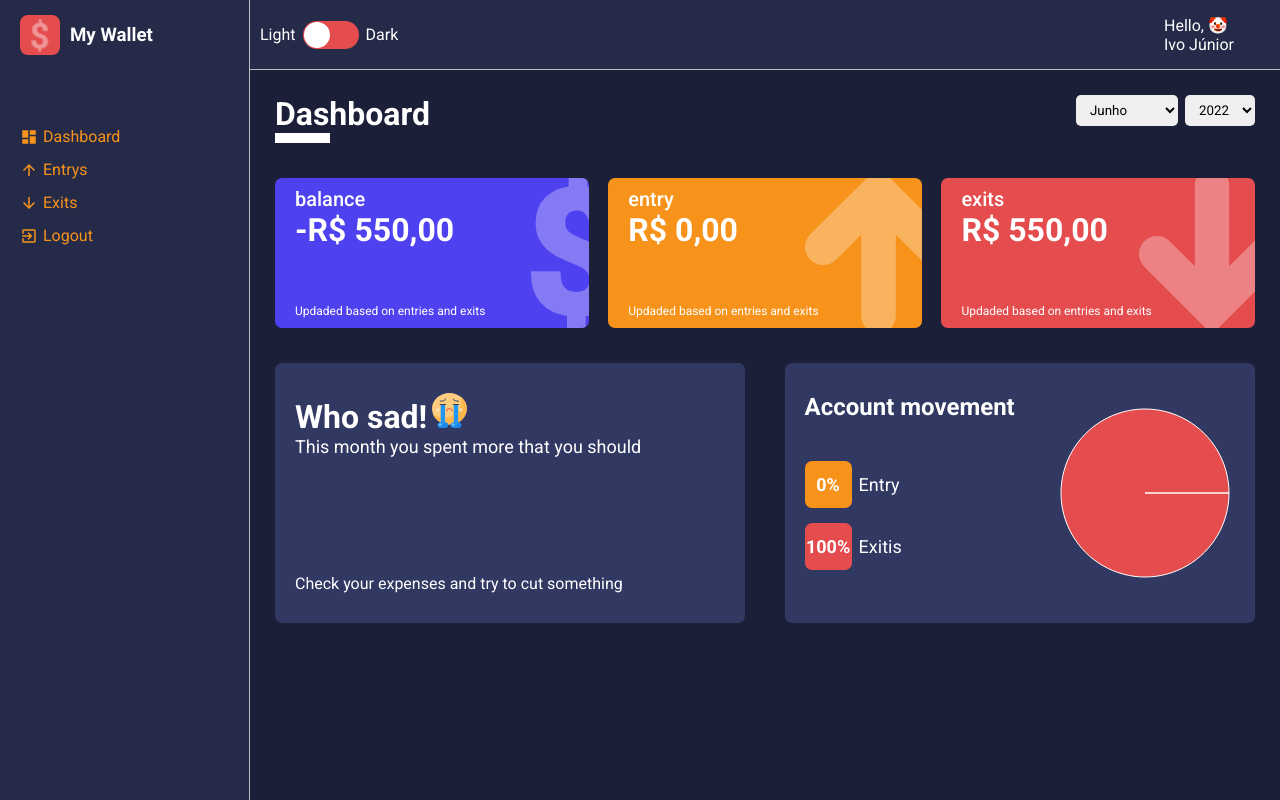
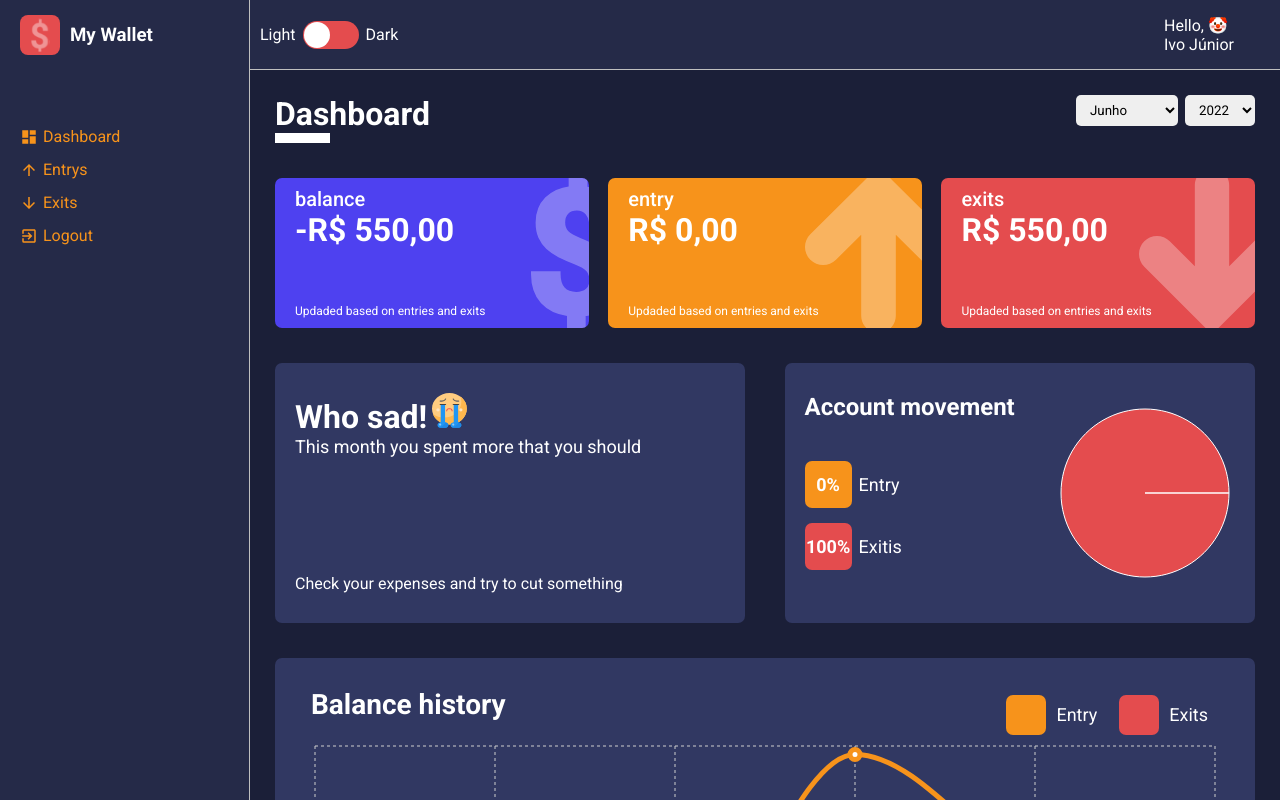
Before and after one commit to Ivo-Jr/my-wallet, a React (Create React App) app: page /dashboard in a window 1280 px wide. Built offline with nearby package versions, Linux system fonts and the light colour scheme; data requests are answered from the project's data file.

Commit message:
bar graph of balance history has been finished

```diff
--- /dev/null
+++ b/src/Components/HistoryBox/index.js
@@ -0,0 +1,70 @@
+import React from 'react';
+import {
+  CartesianGrid,
+  LineChart,
+  ResponsiveContainer,
+  XAxis,
+  Tooltip,
+  Line
+} from 'recharts';
+import formatCurrency from '../../utils/formatCurrency';
+
+import {
+  Container,
+  ChartContainer,
+  Header,
+  LegendContainer,
+  Legend
+} from './styles';
+
+const HistoryBox = ({ data, lineColorAmountEntry, lineColorAmountOutput}) => {
+  return (
+    <Container>
+      <Header>
+        <h2>Balance history</h2>
+
+        <LegendContainer>
+          <Legend color={lineColorAmountEntry}>
+            <div/>
+            <span>Entry</span>
+          </Legend>
+
+          <Legend color={lineColorAmountOutput}>
+            <div/>
+            <span>Exits</span>
+          </Legend>
+        </LegendContainer>
+      </Header>
+
+      <ChartContainer>
+        <ResponsiveContainer>
+          <LineChart data={data} margin={{ top: 5, right: 20, left: 20, bottom: 5}}>
+            <CartesianGrid strokeDasharray="3 3" stroke="#cecece" />
+            <XAxis dataKey="month" stroke="#cecece" />
+            <Tooltip formatter={(value) => formatCurrency(Number(value))}/>
+            <Line
+              type="monotone"
+              dataKey="amountEntry"
+              name="Entry"
+              stroke={lineColorAmountEntry}
+              strokeWidth={5}
+              dot={{ r: 5 }}
+              activeDot={{ r: 8 }}
+            />
+            <Line
+              type="monotone"
+              dataKey="amountOutput"
+              name="Exits"
+              stroke={lineColorAmountOutput}
+              strokeWidth={5}
+              dot={{ r: 5 }}
+              activeDot={{ r: 8 }}
+            />
+          </LineChart>
+        </ResponsiveContainer>
+      </ChartContainer>
+    </Container>
+  )
+}
+
+export default HistoryBox;
--- /dev/null
+++ b/src/Components/HistoryBox/styles.js
@@ -0,0 +1,64 @@
+import styled from 'styled-components';
+
+export const Container = styled.div`
+  width: 100%;
+
+  /* display: flex; */
+  /* flex-direction: column; */
+
+  background: ${props => props.theme.color.tertiary};
+  color: ${props => props.theme.color.white};
+
+  margin: 10px 0;
+  padding: 30px 20px;
+
+  border-radius: 7px;
+`;
+
+export const ChartContainer = styled.div`
+  flex: 1;
+  height: 260px;
+`;
+
+
+export const Header = styled.header`
+  width: 100%;
+
+  display: flex;
+  justify-content: space-between;
+
+  > h2 {
+      font-size:  28px;
+      margin-bottom: 20px;
+      padding-left: 16px;
+    }
+`;
+
+export const LegendContainer = styled.div`
+  display: flex;
+  align-items: center;
+  margin-right: 5px;
+`;
+
+export const Legend = styled.div`
+  display: flex;
+  align-items: center;
+
+  padding-right: 22px;
+
+  > span {
+    margin-left: 10px;
+    font-size: 18px;
+  }
+
+  > div {
+    width: 40px;
+    height: 40px;
+
+    background: ${props => props.color};
+
+    border-radius: 7px;
+  }
+
+
+`;
--- a/src/Pages/Dashboard/index.js
+++ b/src/Pages/Dashboard/index.js
@@ -13,13 +13,14 @@ import phewImg from '../../assets/grinning.svg'
 
 import { Container, Content } from './styles';
 import PieChartBox from '../../Components/PieChartBox';
+import HistoryBox from '../../Components/HistoryBox';
 
 export default function Dashboard() {
   const [ expensesList, setExpensesList ] = useState([]);
   const [ gainsList, setGainsList ] = useState([]);
   const [ monthSelected, setMonthSelected ] = useState(new Date().getMonth() + 1);
   const [ yearSelected, setYearSelected ] = useState(new Date().getFullYear());
-  const [ messageRecord, setMessageRecord ] = useState('');
+  // const [ messageRecord, setMessageRecord ] = useState('');
 
   const month = useMemo(() => {
     return monthsList.map((month, ind) => {
@@ -177,9 +178,60 @@ export default function Dashboard() {
 
   },[totalEntry, totalExits]);
 
+  const historyData = useMemo(() => {
+      return monthsList.map((_, month) => {
+        let arrayMonth = month + 1
+
+        let amountEntry = 0;
+        gainsList.forEach(gain => {
+          const date = gain.date.split('-');
+          const gainMonth = Number(date[1]);
+          const gainYear = Number(date[0]);
+
+          if(gainMonth === arrayMonth && gainYear === yearSelected) {
+            try {
+              amountEntry += Number(gain.amount);
+            } catch {
+              throw new Error('amountEntry is invalid. AmountEntry must be valid number')
+            }
+          }
+        });
+
+        let amountOutput = 0;
+        expensesList.forEach(expense => {
+          const date = expense.date.split('-');
+          const gainMonth = Number(date[1]);
+          const gainYear = Number(date[0]);
+
+          if(gainMonth === arrayMonth && gainYear === yearSelected) {
+            try {
+              amountOutput += Number(expense.amount);
+            } catch {
+              throw new Error('amountOutput is invalid. amountOutput must be valid number')
+            }
+          }
+        });
+
+        return {
+          monthNumber: month,
+          month: monthsList[month].substr(0, 3),
+          amountEntry,
+          amountOutput
+        }
+
+      }).filter(item => {
+        const currentMonth = new Date().getMonth();
+        const currentYear = new Date().getFullYear();
+
+        return ((currentYear === yearSelected && item.monthNumber <= currentMonth)
+          ||(yearSelected < currentYear)
+        )
+      })
+  },[gainsList, expensesList, yearSelected])
+
   useEffect(() => {
     handleMockedApiData();
-  },[])
+  },[]);
 
   return (
     <Container>
@@ -228,6 +280,12 @@ export default function Dashboard() {
 
         <PieChartBox data={relativeExpensesVersusGains}/>
 
+        <HistoryBox
+          data={historyData}
+          lineColorAmountOutput="#E44C4E"
+          lineColorAmountEntry="#F7931B"
+        />
+
       </Content>
     </Container>
   );
```
